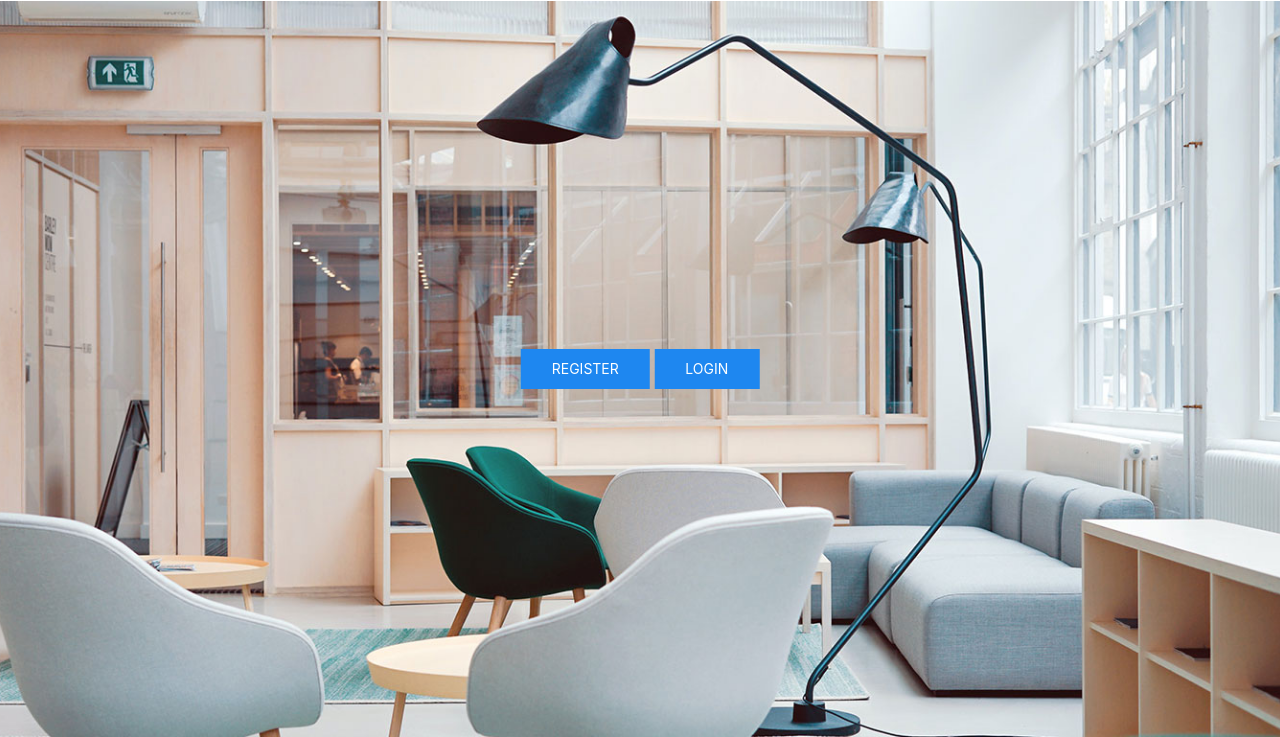
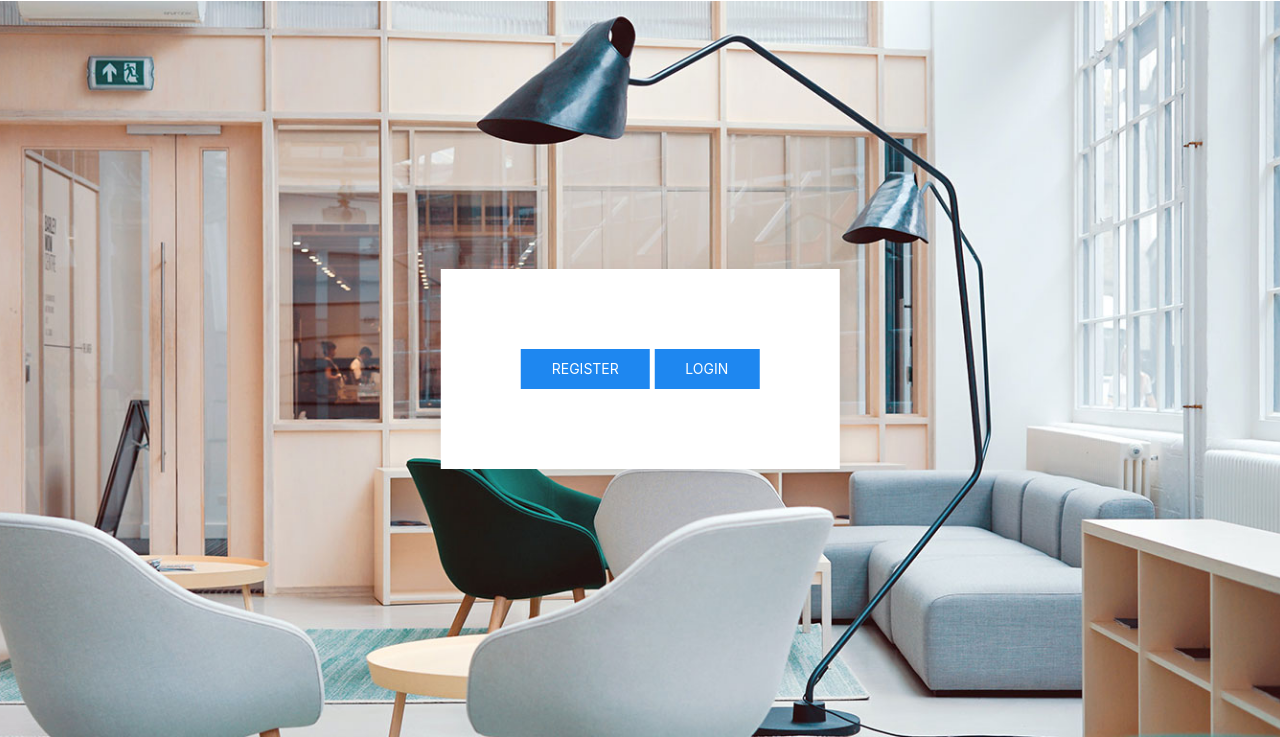
Before and after one commit to johnchaigh/skll, a Flask app: page / in a window 1280 px wide. Shown: the part 2351-3088 px from the top of the page. Run offline with Flask 2, Linux system fonts and the light colour scheme; some libraries are stand-ins or nearby versions.

Commit message:
Further UI changes to landing page and bug fix for NLP package

```diff
--- a/templates/compare.html
+++ b/templates/compare.html
@@ -17,8 +17,8 @@
       <div style="text-align: center; padding-top: 30px;">
       <img src="static/header_compare_small.png">
       <p class="uk-text-light">Paste in a job description to see how your CV will perform</p>
-      <textarea autocomplete="off" autofocus class="uk-textarea" name="job" type="text" rows="8" cols="80"></textarea>
-        <div style="padding: 10px;">
+      <textarea autocomplete="off" autofocus class="uk-textarea" name="job" type="text" rows="8" cols="30"></textarea>
+        <div style="padding: 30px;">
           <button class="uk-button uk-button-primary" type="submit"">Submit</button>
         </div>
     </form>
--- a/templates/index.html
+++ b/templates/index.html
@@ -42,8 +42,12 @@
 </div>
 <div class="fs_div" style="background-image: url(static/skll_home_bg4.jpg)" id='4'>
     <div style="position: absolute; top: 340%; left: 50%; transform: translate(-50%, -50%);">
-        <a style="text-align: center;" class="uk-button uk-button-primary uk-pa" href="/register">Register</a>
-        <a style="text-align: center;" class="uk-button uk-button-primary" href="/login">Login</a>
+        <div class="uk-card uk-card-default uk-card-body">
+            <div class="uk-card uk-card-body">
+                <a style="text-align: center;" class="uk-button uk-button-primary" href="/register">Register</a>
+                <a style="text-align: center;" class="uk-button uk-button-primary" href="/login">Login</a>
+            </div>
+        </div>
     </div>
 </div>
 
```
Also changed, not shown: 13 other files.
